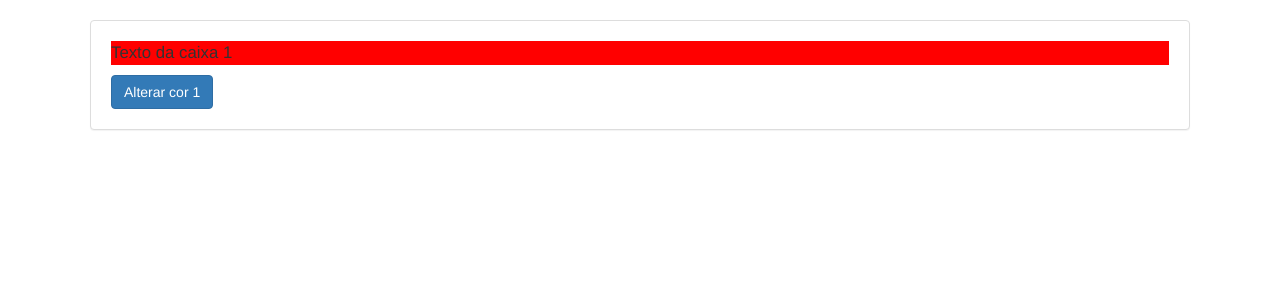
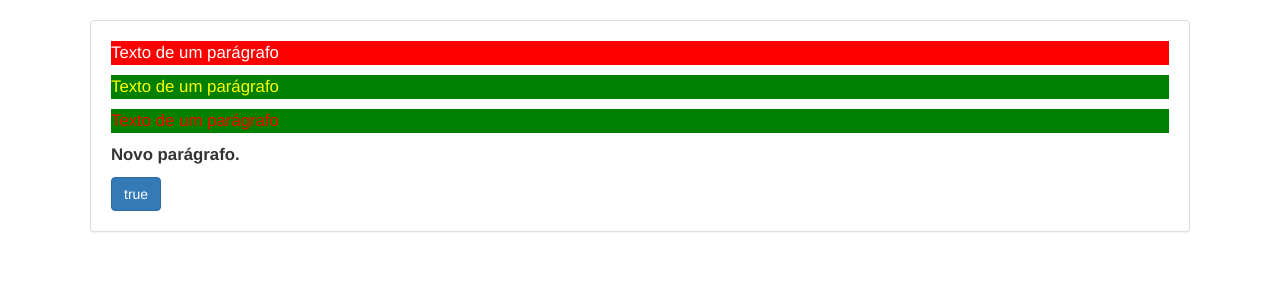
Before and after one commit to tkdkill/primeiro, an Angular app: page / in a window 1280 px wide. Shown: the top 300 px of the page. Built offline with nearby package versions, Linux system fonts and the light colour scheme.

Commit message:
11-11-2017_Aula22

```diff
--- a/src/app/app.component.css
+++ b/src/app/app.component.css
@@ -3,3 +3,12 @@
     padding: 20px;
     font-size: 1.2em;
 }
+
+.ativo{
+    opacity: 1;
+    font-weight: bold;
+}
+
+.inativo{
+    opacity: .2;
+}
--- a/src/app/app.component.html
+++ b/src/app/app.component.html
@@ -1,17 +1,20 @@
-<!-- Angular #021 Attribute Directive ngStyle -->
+<!-- Angular #022 - Attribute Directive ngClass -->
 <div class="container">
   <div class="panel panel-default espaco">
 
-    <div [ngStyle]="{backgroundColor: cor}">
+    <!-- utilização da diretiva ngStyle -->
+    <p [ngStyle]="{'background-color': 'red', 'color': 'white'}">Texto de um parágrafo</p>
 
-      <p>Texto da caixa 1</p>
-    </div>
+    <!-- utilização da diretiva ngStyle com camelCase-->
+    <p [ngStyle]="{backgroundColor: 'green', color: 'yellow'}">Texto de um parágrafo</p>
 
+    <!-- utilização da diretiva ngStyle com um método-->
+    <p [ngStyle]="alterarEstilo()">Texto de um parágrafo</p>
 
-    <button class="btn btn-primary" (click)="btn_Click()">Alterar cor 1</button>
+    <!-- utilização de ngClass-->
+<p [ngClass]="{ativo: estado === true, inativo: estado === false}">Novo parágrafo.</p>
 
-
-
+    <button class="btn btn-primary" (click)="alternar()">{{estado}}</button>
 
 
   </div>
--- a/src/app/app.component.ts
+++ b/src/app/app.component.ts
@@ -6,15 +6,24 @@ import { Component } from '@angular/core';
   styleUrls: ['./app.component.css']
 })
 export class AppComponent {
-  valor: boolean = false;
 
-  cor: string = 'red';
+  alterarEstilo(){
+    return {
+      //'backgroundColor': 'blue',
+      //'color': 'white'
+      //CamelCase
+      backgroundColor: 'green',
+      color: 'red'
+    };
+  }
 
-  btn_Click(){
-    if(this.valor){
-      this.cor = 'blue';
+  estado: boolean = true;
+
+  alternar(){
+    if(this.estado){
+      this.estado = false;
     }else{
-      this.cor = 'green';
+      this.estado = true;
     }
   }
 
```
